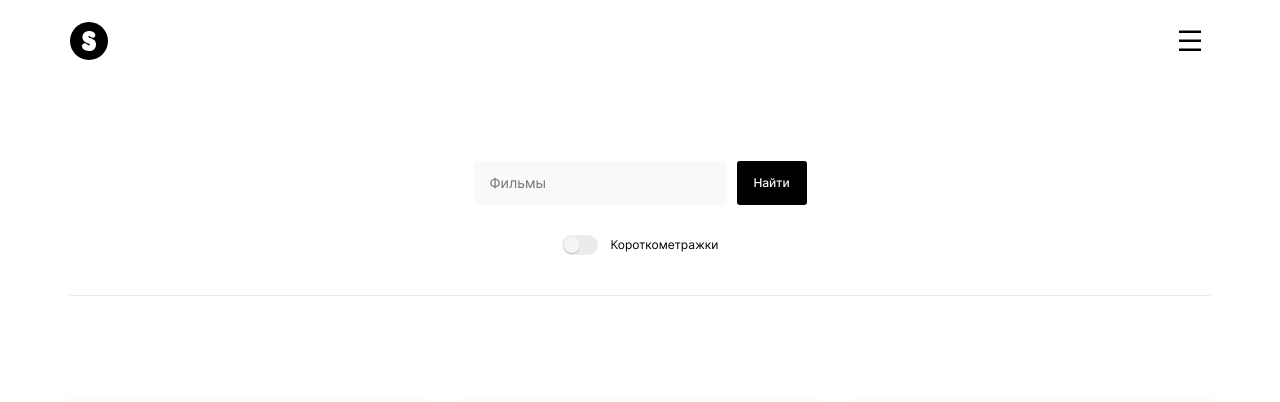
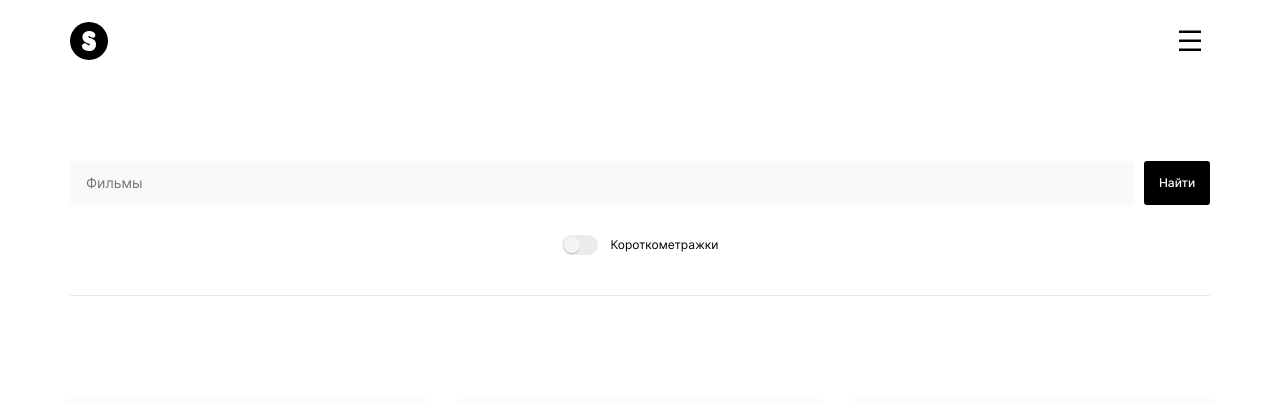
Before and after one commit to SKKomolkina/movies-explorer-frontend, a React app: page /movies in a window 1280 px wide. Shown: the top 402 px of the page. Built offline with nearby package versions, Linux system fonts and the light colour scheme.

Commit message:
fix: SearchForm size on Desctop

```diff
--- a/src/components/Other/Forms/SearchForm/SearchForm.scss
+++ b/src/components/Other/Forms/SearchForm/SearchForm.scss
@@ -2,11 +2,12 @@
   padding: 0;
   margin-left: 4px;
   margin-right: 4px;
+  width: 100%;
 
-  display: grid;
-  grid-template-columns: auto max-content;
-  column-gap: 10px;
-
+  display: flex;
+  flex-direction: row;
+  align-items: center;
+  justify-content: space-between;
 
   @media (min-width: 700px) {
     margin-right: 0;
--- a/src/components/Other/Inputs/SearchInput/SearchInput.scss
+++ b/src/components/Other/Inputs/SearchInput/SearchInput.scss
@@ -1,7 +1,7 @@
 .search-input {
   box-sizing: border-box;
   width: 100%;
-  //margin: 0 10px 0 0;
+  margin: 0 10px 0 0;
   padding: 13px 16px;
 
   border: none;
```
